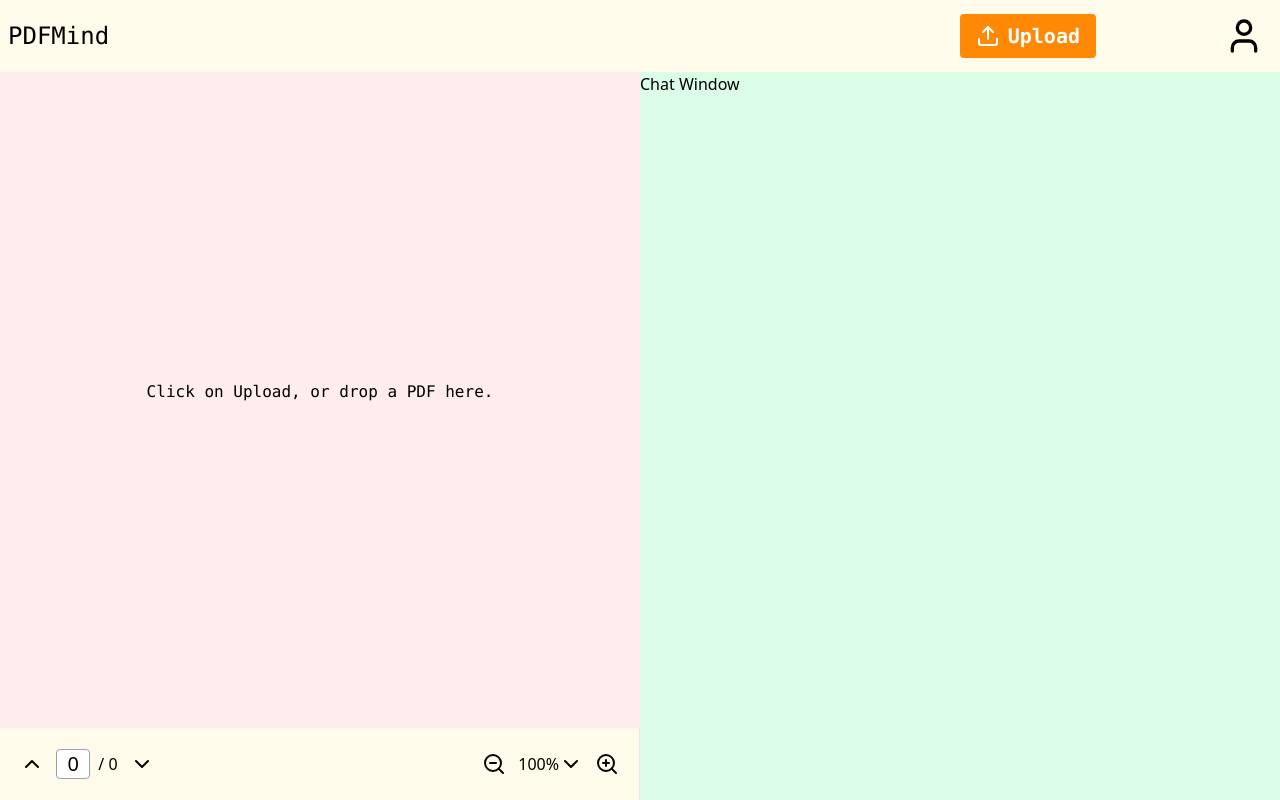
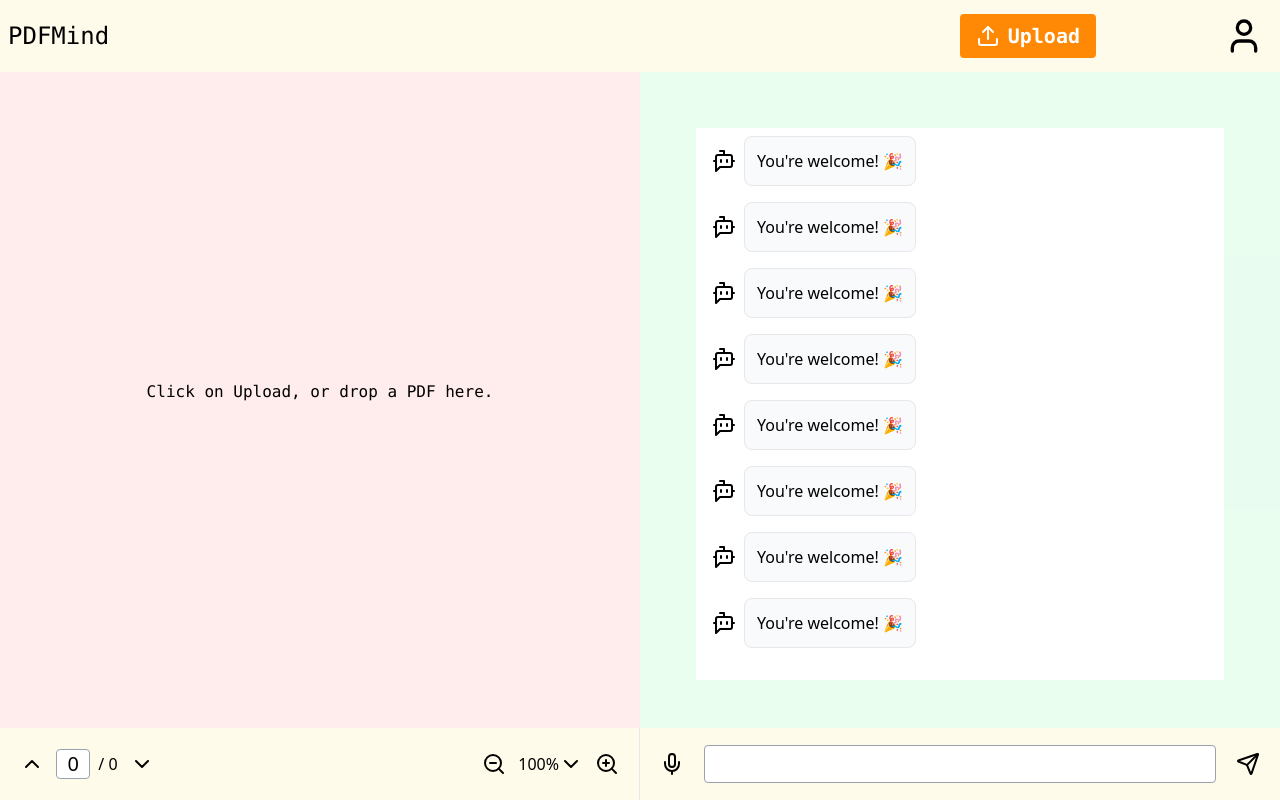
Before and after one commit to vallabhtiwari/pdfmind, a Next.js app: page / in a window 1280 px wide. Built offline with nearby package versions, Linux system fonts and the light colour scheme.

Commit message:
basic chat window

```diff
--- a/src/components/ChatWindow.tsx
+++ b/src/components/ChatWindow.tsx
@@ -1,3 +1,62 @@
+"use client";
+import { useEffect, useRef } from "react";
+import { ChatInput } from "./ChatInput";
+import { BotMessageSquare, User } from "lucide-react";
+
 export function ChatWindow() {
-  return <div className="bg-green-100">Chat Window</div>;
+  const sampleChats = [
+    { id: 1, message: "Hello! 👋 How can I assist you today?", from: "bot" },
+    { id: 2, message: "I need help with my account.", from: "user" },
+    { id: 3, message: "Sure! Let me check that for you. 🔎", from: "bot" },
+    { id: 4, message: "Thanks!", from: "user" },
+    { id: 5, message: "You're welcome! 🎉", from: "bot" },
+    { id: 5, message: "You're welcome! 🎉", from: "bot" },
+    { id: 5, message: "You're welcome! 🎉", from: "bot" },
+    { id: 5, message: "You're welcome! 🎉", from: "bot" },
+    { id: 5, message: "You're welcome! 🎉", from: "bot" },
+    { id: 5, message: "You're welcome! 🎉", from: "bot" },
+    { id: 5, message: "You're welcome! 🎉", from: "bot" },
+    { id: 5, message: "You're welcome! 🎉", from: "bot" },
+    { id: 5, message: "You're welcome! 🎉", from: "bot" },
+    { id: 5, message: "You're welcome! 🎉", from: "bot" },
+    { id: 5, message: "You're welcome! 🎉", from: "bot" },
+    { id: 5, message: "You're welcome! 🎉", from: "bot" },
+    { id: 5, message: "You're welcome! 🎉", from: "bot" },
+  ];
+  const messageEndRef = useRef<HTMLDivElement>(null);
+  useEffect(
+    () => messageEndRef.current?.scrollIntoView({ behavior: "smooth" }),
+    [sampleChats.length]
+  );
+  return (
+    <div className="flex-1 overflow-hidden flex flex-col bg-green-100/40">
+      <div className="text-center p-7 bg-green-100/40"></div>
+
+      <div className="px-14 flex-1 overflow-hidden flex flex-col bg-green-100/40">
+        <div className="bg-white overflow-y-auto flex flex-col p-4 gap-4 scrollbar-thin scrollbar-thumb-gray-400 scrollbar-track-green-100/40">
+          {sampleChats.map((chat, index) => (
+            <div
+              key={chat.id + index}
+              className={chat.from === "bot" ? " self-start" : "self-end"}
+            >
+              <div className="flex justify-evenly items-center gap-2">
+                {chat.from === "bot" && <BotMessageSquare />}
+                <span
+                  className={`p-3 rounded-lg border border-gray-200 ${
+                    chat.from === "bot" ? "bg-gray-50" : "bg-green-100/40"
+                  }`}
+                >
+                  {chat.message}
+                </span>
+                {chat.from === "user" && <User />}
+              </div>
+            </div>
+          ))}
+          <div ref={messageEndRef}></div>
+        </div>
+      </div>
+      <div className="flex items-center justify-between p-6 bg-green-100/40"></div>
+      <ChatInput />
+    </div>
+  );
 }
```
